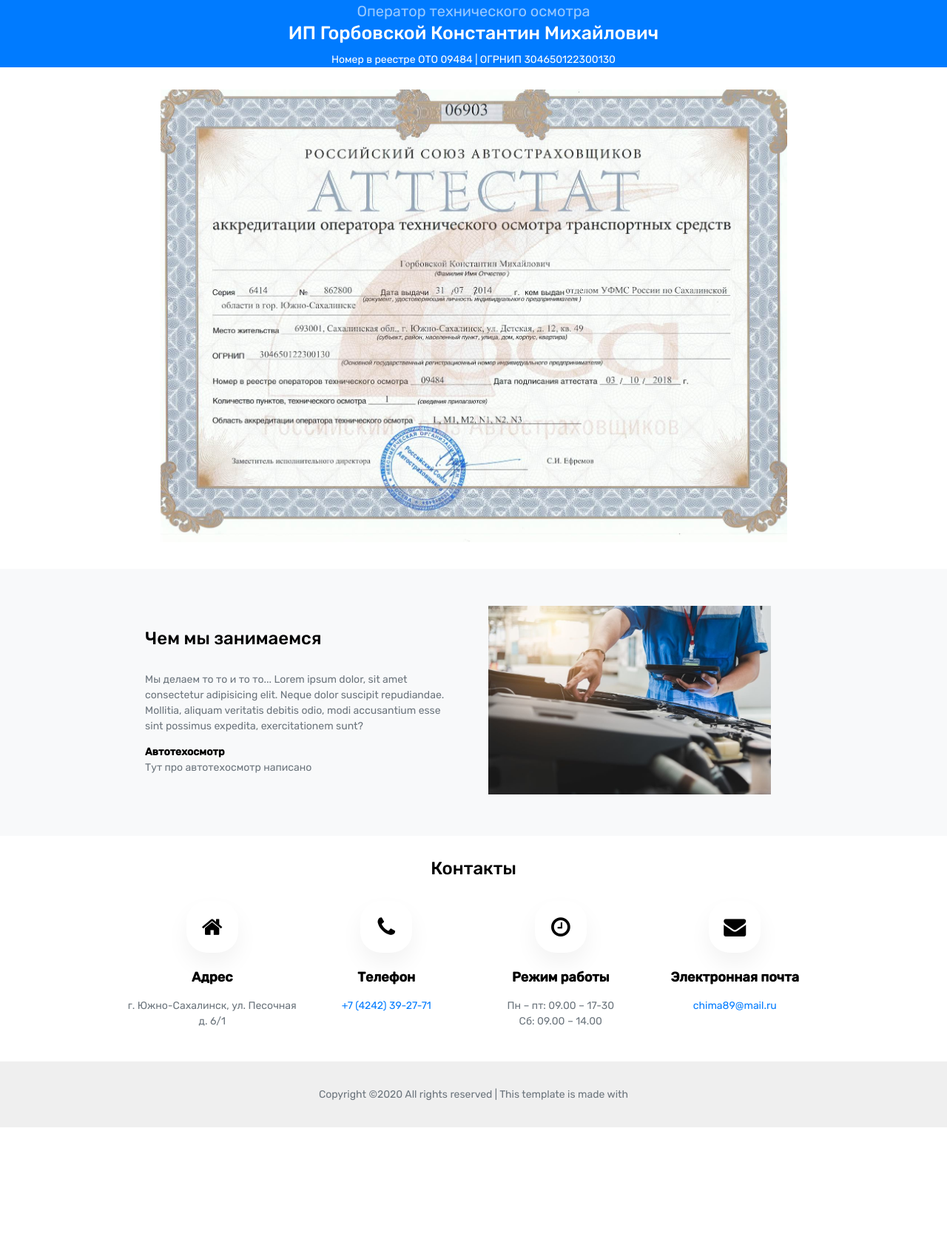
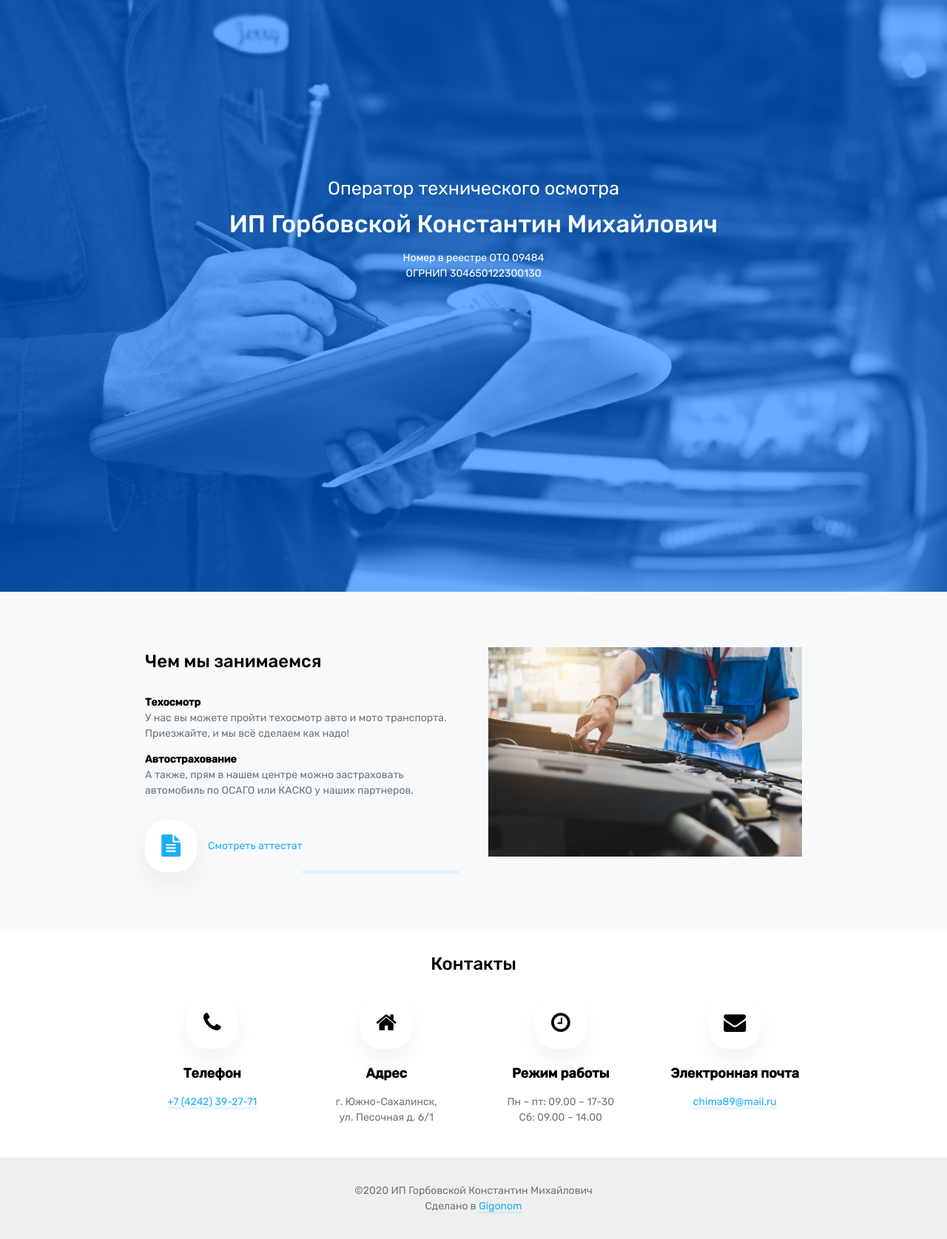
Before and after one commit to rurutf/tehosmotr, a plain HTML site: page index.html in a window 1280 px wide. Shown: the whole page at 74% size. Before the commit the page ends 1524 px from the top, so only its background shows below. Drawn offline with nearby package versions, Linux system fonts and the light colour scheme.

Commit message:
Add files via upload

```diff
--- a/css/style.css
+++ b/css/style.css
@@ -1,5 +1,5 @@
 :root {
-    --blue: #007bff;
+    --blue: #1daff3;
     --gray: #6c757d;
     --bg-gray-block: #f8f9fa;
     --bg-gray-footer: #efefef;
@@ -31,42 +31,84 @@ h1, h2, h3, h4, h5, h6 {
     padding: 0 14px;
 }
 
-/* Header
+/* Page
 ======================= */
-header {
-    background-color: var(--blue);
-}
-.header-inner {
+.main {
+    background: var(--blue) url(../img/bg-main.jpg) center no-repeat;
+    height: 100vh;
+    width: 100%;
+    min-height: 650px;
+    background-size: cover;
+    }
+.main-inner {
     display: flex;
     flex-direction: column;
     align-items: center;
     color: #fff;
     text-align: center;
+    padding-top: 25%;
+}
+.main-inner span {
+    margin-bottom: 10px;
 }
 .subtitle {
-    font-size: 20px;
-    color: rgba(255, 255, 255, 0.6);
+    font-size: 25px;
+    color: #fff;
     font-weight: 400;
+    margin-bottom: 10px;
 }
 .title {
-    margin-bottom: 10px;
-    font-size: 25px;
+    font-size: 33px;
     font-weight: 500;
     line-height: 1.2;
     color: #fff;
+    margin-bottom: 15px;
 }
-/* Page
-======================= */
+
 /*----------section document----------*/
 .document {
     margin: 30px 0;
     text-align: center;
 }
-.doc-img {
-    width: 90%;
-    height: auto;
+
+.modal__img {
+    width: auto;
+    height: 80%;
 }
-
+.modal {
+    position: fixed;
+    top: 0px;
+    left: 0;
+    z-index: 1050;
+    display: none;
+    width: 100%;
+    height: 100%;
+    overflow: hidden;
+    background-color: rgba(0, 0, 0, 0.7);
+    text-align: center;
+    padding: 0 25px 25px;
+}
+.modal__close {
+    text-align: right;
+    font-size: 50px;
+    margin-right: 10px;
+    color: #fff;
+    cursor: pointer;
+}
+.document__text {
+    margin-top: 24px;
+    margin-left: 15px;
+}
+.document .document__block .icon-wrap > span {
+    font-size: 30px;
+    color: var(--blue);
+    transform: translate(-50%, -50%);
+    position: relative;
+    top: 28%;
+}
+.left {
+    margin: 0 !important;
+}
 /*----------section content----------*/
 .content {
     padding: 50px 0;
@@ -96,8 +138,9 @@ header {
     flex-basis: 45%;
 }
 .img-teh {
-    width: 90%;
+    width: 100%;
     height: auto;
+    margin-top: 25px;
 }
 
 /*----------section contacts----------*/
@@ -117,8 +160,11 @@ header {
     text-align: center;
     width: 25%;
 }
+.document__block {
+    display: flex;
+}
 .icon-wrap {
-    margin: 0px auto 20px auto;
+    margin: 0 auto 20px auto;
     display: block;
     width: 70px;
     height: 70px;
@@ -132,7 +178,6 @@ header {
     transform: translate(-50%, -50%);
     position: relative;
     top: 28%;
-
 }
 h3 {
     font-size: 18px;
@@ -145,12 +190,32 @@ h3 {
 a {
     text-decoration: none;
     color: var(--blue);
+    position: relative;
 }
 a:hover {
     cursor: pointer;
     color: #000;
-    text-decoration: underline;
+    text-decoration: none;
     transition: color .2s linear;
+}
+a:hover:before {
+    background: #1daff3;
+}
+a:before {
+    position: absolute;
+    left: 0;
+    right: 0;
+    content: "";
+    background: rgba(29, 175, 243, 0.1);
+    height: 4px;
+    width: 100%;
+    bottom: -2px;
+    -webkit-transition: .3s all ease;
+    -o-transition: .3s all ease;
+    transition: .3s all ease;
+}
+*, ::after, ::before {
+    box-sizing: border-box;
 }
 /* Footer
 ======================= */
@@ -165,18 +230,15 @@ footer {
 
 
 @media (max-width: 870px) {
-
-    .row {
-        flex-wrap: ;
+    .modal__img {
+        width: 100%;
+        height: auto;
     }
 }
 @media (max-width: 700px) {
     .content-inner {
         flex-direction: column;
         text-align: center;
-    }
-    .content__img {
-        margin-top: 30px;
     }
     .row {
         flex-direction: column;
@@ -190,8 +252,14 @@ footer {
     .content {
         padding: 30px 0;
     }
+    .img-teh {
+        margin-top: 0;
+    }
+    .document__block {
+        justify-content: center;
+    }
 }
-@media (max-width: 335px) {
+@media (max-width: 440px) {
     .title {
         font-size: 20px;
     }
--- a/index.html
+++ b/index.html
@@ -4,17 +4,18 @@
 <head>
     <meta charset="UTF-8">
     <meta name="viewport" content="width=device-width, initial-scale=1.0">
-    <title>Техосмотр автомототранспорта</title>
+    <title>Оператор технического осмотра ИП Горбовской Константин Михайлович</title>
+    <meta name="description" content="Пройти техосмотр в г. Южно-Сахалинск">
     <link rel="stylesheet" href="css/style.css">
     <link href="https://fonts.googleapis.com/css2?family=Rubik:wght@400;500&display=swap" rel="stylesheet">
     <link rel="stylesheet" href="icomoon/style.css">
-    <link href="https://unpkg.com/aos@2.3.1/dist/aos.css" rel="stylesheet">
+    <link href="css/aos.css" rel="stylesheet">
 </head>
 
 <body>
-    <header>
+    <section class="main">
         <div class="container">
-            <div class="header-inner">
+            <div class="main-inner">
                 <h2 class="subtitle">
                     Оператор технического осмотра
                 </h2>
@@ -22,33 +23,39 @@
                     ИП Горбовской Константин Михайлович
                 </h1>
                 <span>
-                    Номер в реестре ОТО 09484 | ОГРНИП 304650122300130
+                    Номер в реестре ОТО 09484<br>ОГРНИП 304650122300130
                 </span>
             </div>
         </div>
-    </header>
-
-    <section class="document">
-        <div class="container">
-            <img class="doc-img" src="img/attestat.jpg" alt="">
-        </div>
     </section>
-
-
     <section class="content">
         <div class="container">
             <div class="content-inner">
                 <div class="content__text">
                     <h2 class="content__title">Чем мы занимаемся</h2>
                     <p>
-                        Мы делаем то то и то то... Lorem ipsum dolor, sit amet consectetur adipisicing elit. Neque
-                        dolor suscipit repudiandae. Mollitia, aliquam veritatis debitis odio, modi accusantium esse
-                        sint possimus expedita, exercitationem sunt?
+                        <strong class="text-black">Техосмотр</strong><br>
+                        У нас вы можете пройти техосмотр авто и мото транспорта. Приезжайте, и мы всё сделаем как надо!
                     </p>
                     <p>
-                        <strong class="text-black">Автотехосмотр</strong><br>
-                        <span>Тут про автотехосмотр написано</span>
+                        <strong class="text-black">Автострахование</strong><br>
+                        <span>А также, прям в нашем центре можно застраховать автомобиль по ОСАГО или КАСКО у наших
+                            партнеров.</span>
                     </p>
+                    <div class="document">
+                        <a data-modal class="document-link">
+                            <div class="document__block" data-aos="fade-up" data-aos-duration="500">
+                                <span class="icon-wrap left">
+                                    <span class="icon-file-text"></span>
+                                </span>
+                                <div>
+                                    <p class="document__text">
+                                        Смотреть аттестат
+                                    </p>
+                                </div>
+                            </div>
+                        </a>
+                    </div>
                 </div>
                 <div class="content__img">
                     <img class="img-teh" src="img/tehosmotr.jpg" alt="">
@@ -57,24 +64,17 @@
         </div>
     </section>
 
+    <div class="modal">
+        <div data-close class="modal__close">&times;</div>
+        <img class="modal__img" src="img/attestat.jpg" alt="">
+    </div>
+
     <section class="contacts">
         <div class="container">
             <h2 class="content__title center">
                 Контакты
             </h2>
             <div class="row">
-                <div class="contacts__block" data-aos="fade-up" data-aos-duration="500">
-                    <span class="icon-wrap">
-                        <span class="icon-home"></span>
-                    </span>
-                    <h3>
-                        Адрес
-                    </h3>
-                    <p>
-                        г. Южно-Сахалинск, ул. Песочная д. 6/1
-                    </p>
-                </div>
-
                 <div class="contacts__block" data-aos="fade-up" data-aos-duration="500">
                     <span class="icon-wrap">
                         <span class="icon-phone"></span>
@@ -87,7 +87,19 @@
                         </a></p>
                 </div>
 
-                <div class="contacts__block" data-aos="fade-up" data-aos-duration="500">
+                <div class="contacts__block" data-aos="fade-up" data-aos-duration="800">
+                    <span class="icon-wrap">
+                        <span class="icon-home"></span>
+                    </span>
+                    <h3>
+                        Адрес
+                    </h3>
+                    <p>
+                        г. Южно-Сахалинск,<br>ул. Песочная д. 6/1
+                    </p>
+                </div>
+
+                <div class="contacts__block" data-aos="fade-up" data-aos-duration="1100">
                     <span class="icon-wrap">
                         <span class="icon-clock-o"></span>
                     </span>
@@ -100,7 +112,7 @@
                     </p>
                 </div>
 
-                <div class="contacts__block" data-aos="fade-up" data-aos-duration="500">
+                <div class="contacts__block" data-aos="fade-up" data-aos-duration="1300">
                     <span class="icon-wrap">
                         <span class="icon-envelope"></span>
                     </span>
@@ -122,12 +134,14 @@
         <div class="container">
             <div class="footer-inner">
                 <p class="footer__text">
-                    Copyright ©2020 All rights reserved | This template is made with
+                    ©2020 ИП Горбовской Константин Михайлович<br>
+                    Сделано в <a href="https://gigonom.com">Gigonom</a>
                 </p>
             </div>
         </div>
     </footer>
-    <script src="https://unpkg.com/aos@2.3.1/dist/aos.js"></script>
+    <script src="js/script.js"></script>
+    <script src="js/aos.js"></script>
     <script src="js/main.js"></script>
 </body>
 
--- /dev/null
+++ b/js/script.js
@@ -0,0 +1,19 @@
+window.addEventListener('DOMContentLoaded', () => {
+    // Modal
+    const modalTrigger = document.querySelector('[data-modal]'),
+        modal = document.querySelector('.modal'),
+        modalClose = document.querySelector('[data-close');
+
+    modalTrigger.addEventListener('click', () => {
+        modal.classList.add('show');
+        modal.classList.remove('hide');
+        modal.style.display="block";
+        document.body.style.overflow="hidden";
+    });
+    modalClose.addEventListener('click', () => {
+        modal.classList.add('hide');
+        modal.classList.remove('show');
+        modal.style.display="none";
+        document.body.style.overflow="";
+    });
+});
```
Also changed, not shown: img/bg-main.jpg (added), js/main.js (line endings or trailing spaces).
